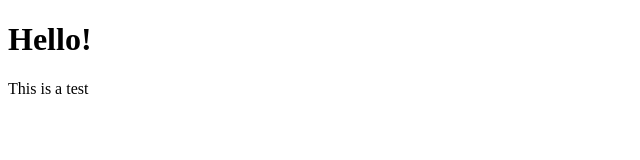
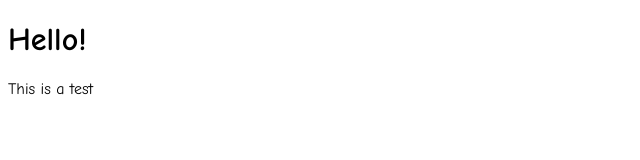
Before and after one commit to Howardhowardhoward/gamefuntime, a website: page index.html in a window 1280 px wide. Shown: the full height of the page, 0-640 px from the left. Drawn offline with Linux system fonts and the light colour scheme.

Commit message:
added bootstrap

```diff
--- /dev/null
+++ b/css/Bootstrap.css
@@ -0,0 +1,4 @@
+html {
+font-size: 16px;
+font-family: 'Comic Sans MS'
+}
--- a/index.html
+++ b/index.html
@@ -1,4 +1,6 @@
 <!DOCTYPE html>
+
+<link rel="stylesheet" href="css/bootstrap.css" type="text/css" />
 
 <html lang="en" xmlns="http://www.w3.org/1999/xhtml">
 <head>
--- /dev/null
+++ b/package.json
@@ -0,0 +1,5 @@
+{
+  "dependencies": {
+    "bootstrap": "^5.3.0-alpha2"
+  }
+}
```
Also changed, not shown: 1 other file.
